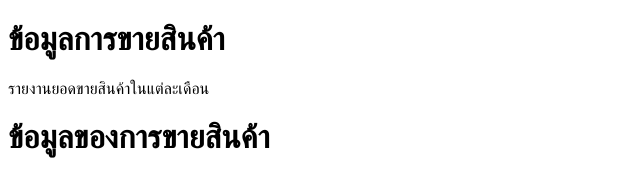
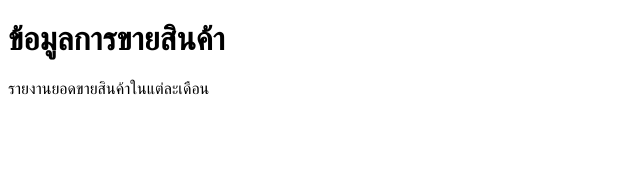
Before and after one commit to LetRIXZY/riw-project, a plain HTML site: page index.html in a window 1280 px wide. Shown: the whole page, without its empty margins (0-640 px from the left). Drawn offline with Linux system fonts and the light colour scheme.

```diff
--- a/app.js
+++ b/app.js
@@ -1 +1 @@
-console.log("hello");
+console.log("hello")
--- a/index.html
+++ b/index.html
@@ -14,7 +14,6 @@
     <p>
         รายงานยอดขายสินค้าในแต่ละเดือน
     </p>
-    <h1>ข้อมูลของการขายสินค้า</h1>
 
 </body>
 
```
